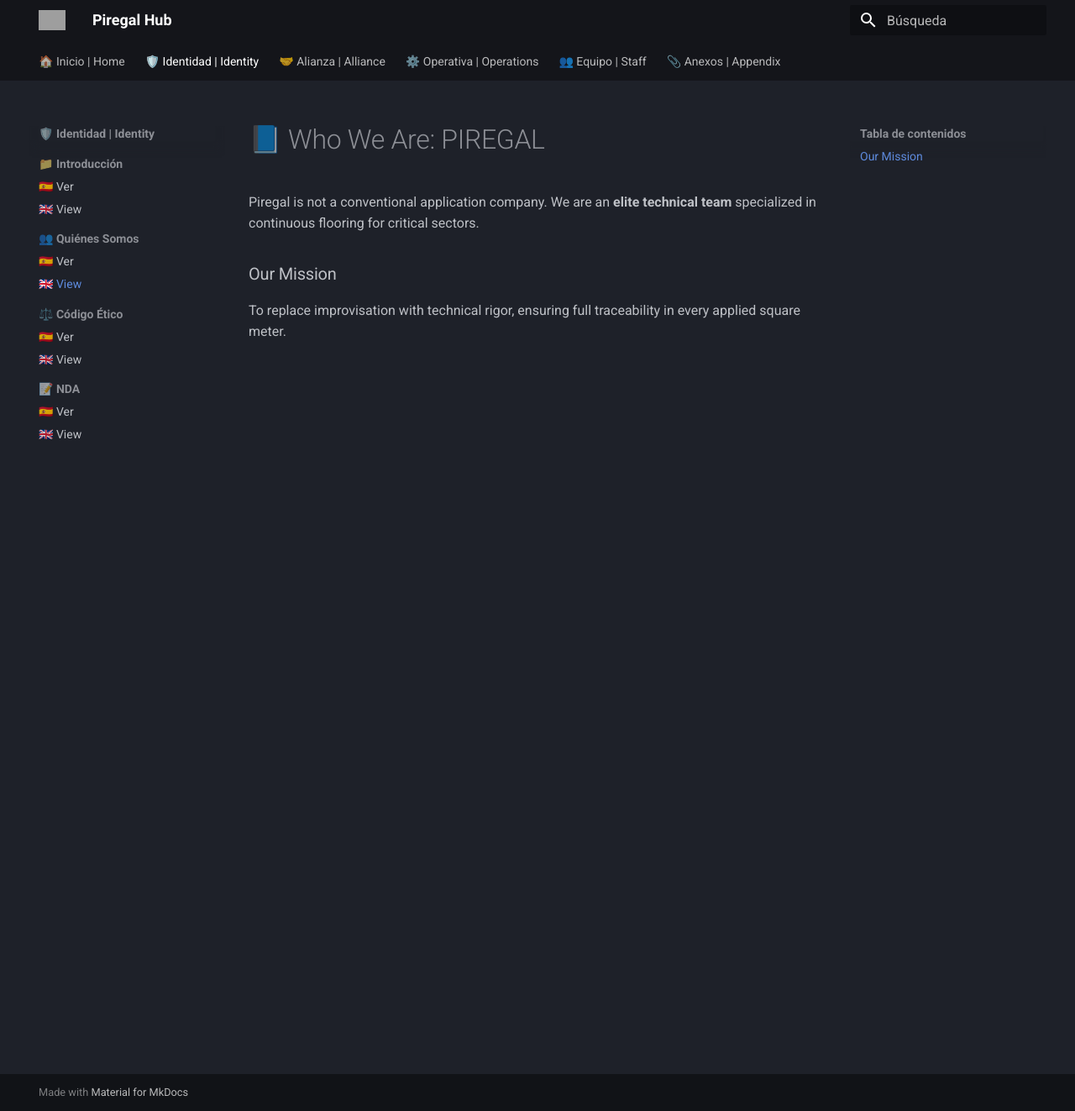
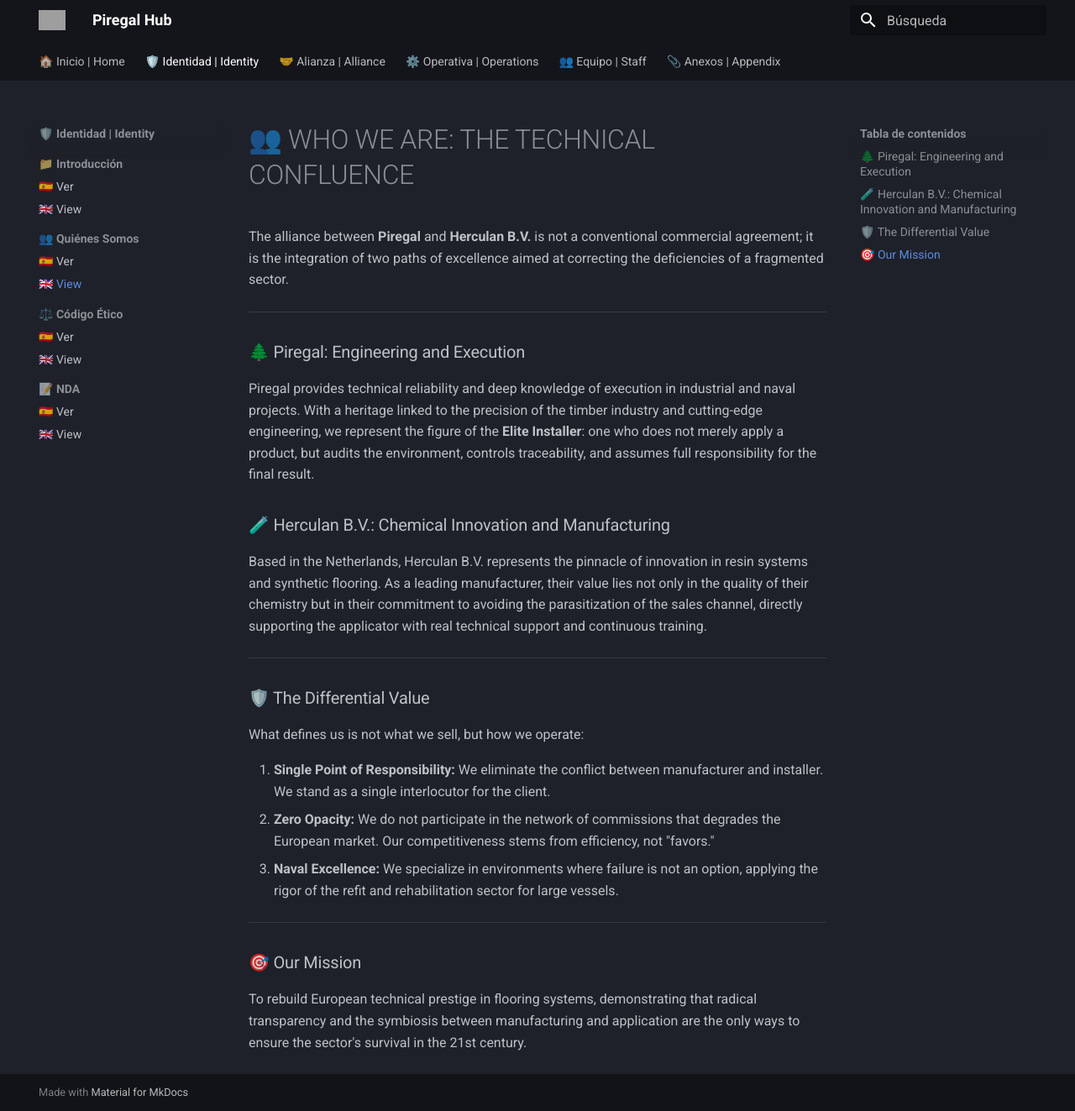
Before and after one commit to bernardezgatosergio-ai/piregal-governance, an MkDocs documentation site: the page built from docs/v1-identidad/quienes-somos.en.md, in a window 1280 px wide and 1323 px high. Shown: the whole window at 84% size. Built offline with MkDocs 1.6.1 and Material for MkDocs 9.7.7, drawn with Linux system fonts in a browser that asks for light colours; grey boxes are pictures that could not be loaded.

Commit message:
Update quienes-somos.en.md

```diff
--- a/docs/v1-identidad/quienes-somos.en.md
+++ b/docs/v1-identidad/quienes-somos.en.md
@@ -1,6 +1,25 @@
-# 📘 Who We Are: PIREGAL
+# 👥 WHO WE ARE: THE TECHNICAL CONFLUENCE
 
-Piregal is not a conventional application company. We are an **elite technical team** specialized in continuous flooring for critical sectors.
+The alliance between **Piregal** and **Herculan B.V.** is not a conventional commercial agreement; it is the integration of two paths of excellence aimed at correcting the deficiencies of a fragmented sector.
 
-### Our Mission
-To replace improvisation with technical rigor, ensuring full traceability in every applied square meter.
+---
+
+### 🌲 Piregal: Engineering and Execution
+Piregal provides technical reliability and deep knowledge of execution in industrial and naval projects. With a heritage linked to the precision of the timber industry and cutting-edge engineering, we represent the figure of the **Elite Installer**: one who does not merely apply a product, but audits the environment, controls traceability, and assumes full responsibility for the final result.
+
+### 🧪 Herculan B.V.: Chemical Innovation and Manufacturing
+Based in the Netherlands, Herculan B.V. represents the pinnacle of innovation in resin systems and synthetic flooring. As a leading manufacturer, their value lies not only in the quality of their chemistry but in their commitment to avoiding the parasitization of the sales channel, directly supporting the applicator with real technical support and continuous training.
+
+---
+
+### 🛡️ The Differential Value
+What defines us is not what we sell, but how we operate:
+
+1.  **Single Point of Responsibility:** We eliminate the conflict between manufacturer and installer. We stand as a single interlocutor for the client.
+2.  **Zero Opacity:** We do not participate in the network of commissions that degrades the European market. Our competitiveness stems from efficiency, not "favors."
+3.  **Naval Excellence:** We specialize in environments where failure is not an option, applying the rigor of the refit and rehabilitation sector for large vessels.
+
+---
+
+### 🎯 Our Mission
+To rebuild European technical prestige in flooring systems, demonstrating that radical transparency and the symbiosis between manufacturing and application are the only ways to ensure the sector's survival in the 21st century.
```
